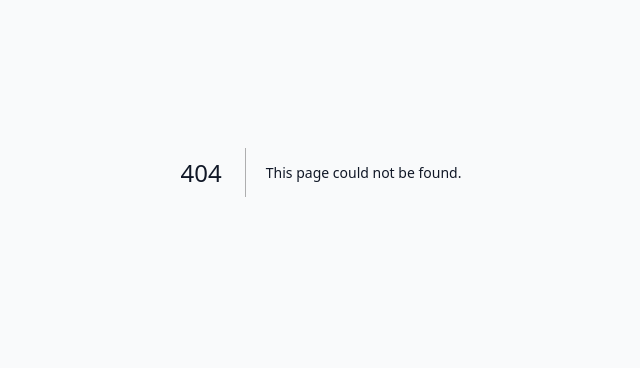
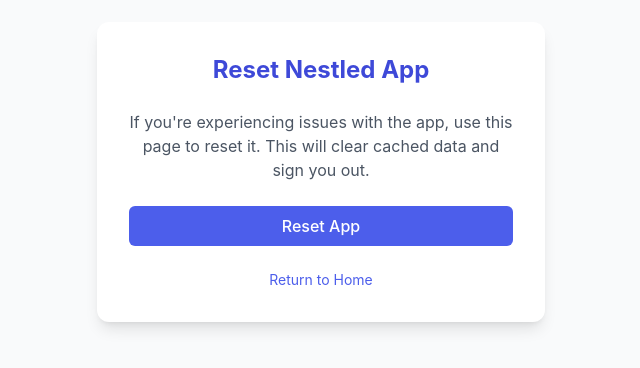
Before and after one commit to onchaincommerce/nestled, a Next.js app: page /reset in a window 1280 px wide. Before the commit this address had no page. Shown: the part 228-596 px from the top of the page, without its empty margins (319-959 px from the left). Built offline with nearby package versions, Linux system fonts and the light colour scheme.

Commit message:
Fix sign-out crash and add app reset page

```diff
--- a/app/dashboard/page.tsx
+++ b/app/dashboard/page.tsx
@@ -4,6 +4,7 @@
 import Link from 'next/link';
 import { useRouter } from 'next/navigation';
 import { PassageUserInterface } from '@/utils/passage-types';
+import { handleSafeSignOut } from '@/app/pwa-register';
 
 // This is a client component so we'll handle authentication on the client side
 export default function Dashboard() {
@@ -92,18 +93,35 @@
 
   const handleSignOut = async () => {
     try {
+      // Set loading state to prevent UI issues during signout
+      setIsLoading(true);
+
+      // Prevent multiple sign-out attempts
+      const signOutBtn = document.querySelector('button[onClick="handleSignOut"]');
+      if (signOutBtn) {
+        signOutBtn.setAttribute('disabled', 'true');
+      }
+
+      // First clear any auth state in our app
+      setUserID('');
+      setUserName('Partner');
+      setAuthAttempted(false);
+
       if (passageUser && typeof passageUser.signOut === 'function') {
-        await passageUser.signOut();
-        router.push('/');
-      } else {
-        // Fallback for when passageUser is not available
-        router.push('/');
+        // Wrap in try/catch to prevent crash if signOut fails
+        try {
+          await passageUser.signOut();
+        } catch (e) {
+          console.error('Error during Passage signOut:', e);
+        }
       }
+
+      // Use the safe sign-out utility that cleans up service workers and redirects
+      handleSafeSignOut('/');
     } catch (error) {
       console.error('Sign out error:', error);
       setError('Failed to sign out. Please try again.');
-      // Fallback redirect if signOut fails
-      router.push('/');
+      setIsLoading(false);
     }
   };
 
--- a/app/pwa-register.js
+++ b/app/pwa-register.js
@@ -32,6 +32,71 @@
       });
     });
   }
+}
+
+// Function to safely unregister service workers - useful for logout/cleanup
+export function cleanupServiceWorkers() {
+  if (typeof window !== 'undefined' && 'serviceWorker' in navigator) {
+    return navigator.serviceWorker.getRegistrations()
+      .then(registrations => {
+        console.log(`Cleaning up ${registrations.length} service workers`);
+        const unregisterPromises = registrations.map(registration => {
+          return registration.unregister().catch(err => {
+            console.error('Error unregistering service worker:', err);
+            // Return false to indicate failure, but don't break the Promise.all
+            return false;
+          });
+        });
+
+        return Promise.all(unregisterPromises);
+      })
+      .catch(err => {
+        console.error('Error getting service worker registrations:', err);
+        return false;
+      });
+  }
+  return Promise.resolve(false);
+}
+
+// Function to clear site data - useful for troubleshooting
+export function clearSiteData() {
+  if (typeof window !== 'undefined') {
+    try {
+      // Clear cookies
+      document.cookie.split(";").forEach(c => {
+        document.cookie = c.replace(/^ +/, "").replace(/=.*/,
+          "=;expires=" + new Date().toUTCString() + ";path=/");
+      });
+
+      // Clear storage
+      localStorage.clear();
+      sessionStorage.clear();
+
+      // Unregister service workers
+      return cleanupServiceWorkers();
+    } catch (e) {
+      console.error('Error clearing site data:', e);
+      return Promise.resolve(false);
+    }
+  }
+  return Promise.resolve(false);
+}
+
+// Function to handle safe sign-out
+export function handleSafeSignOut(redirectUrl = '/') {
+  if (typeof window !== 'undefined') {
+    // First clean up service workers
+    return cleanupServiceWorkers()
+      .then(() => {
+        // Then clear site data
+        return clearSiteData();
+      })
+      .finally(() => {
+        // Always redirect, even if cleanup fails
+        window.location.href = redirectUrl;
+      });
+  }
+  return Promise.resolve(false);
 }
 
 // Function to handle PWA installation event
--- /dev/null
+++ b/app/reset/page.tsx
@@ -0,0 +1,69 @@
+'use client';
+
+import { useEffect, useState } from 'react';
+import Link from 'next/link';
+import { cleanupServiceWorkers, clearSiteData } from '@/app/pwa-register';
+
+export default function ResetPage() {
+  const [status, setStatus] = useState('');
+  const [loading, setLoading] = useState(false);
+
+  // Function to reset app state
+  const handleReset = async () => {
+    setLoading(true);
+    setStatus('Cleaning up service workers...');
+
+    try {
+      // Step 1: Clean up service workers
+      await cleanupServiceWorkers();
+
+      setStatus('Clearing site data...');
+      // Step 2: Clear site data
+      await clearSiteData();
+
+      setStatus('Reset complete. Redirecting to home page...');
+
+      // Step 3: Short delay then redirect
+      setTimeout(() => {
+        window.location.href = '/';
+      }, 2000);
+    } catch (error) {
+      console.error('Reset error:', error);
+      setStatus('Error during reset. Try refreshing the page.');
+      setLoading(false);
+    }
+  };
+
+  return (
+    <div className="min-h-screen flex flex-col items-center justify-center bg-gray-50 p-4">
+      <div className="w-full max-w-md mx-auto bg-white rounded-xl shadow-lg p-8">
+        <h1 className="text-2xl font-bold text-primary-700 mb-6 text-center">Reset Nestled App</h1>
+
+        <p className="text-gray-600 mb-6 text-center">
+          If you're experiencing issues with the app, use this page to reset it.
+          This will clear cached data and sign you out.
+        </p>
+
+        {status && (
+          <div className="mb-6 p-3 bg-blue-50 text-blue-700 rounded-lg text-center">
+            {status}
+          </div>
+        )}
+
+        <div className="flex flex-col gap-4">
+          <button
+            onClick={handleReset}
+            disabled={loading}
+            className="bg-primary-600 hover:bg-primary-700 text-white font-medium py-2 px-4 rounded-md transition-colors w-full disabled:opacity-50"
+          >
+            {loading ? 'Resetting...' : 'Reset App'}
+          </button>
+
+          <Link href="/" className="text-primary-600 hover:text-primary-800 text-center text-sm mt-2">
+            Return to Home
+          </Link>
+        </div>
+      </div>
+    </div>
+  );
+}
```
